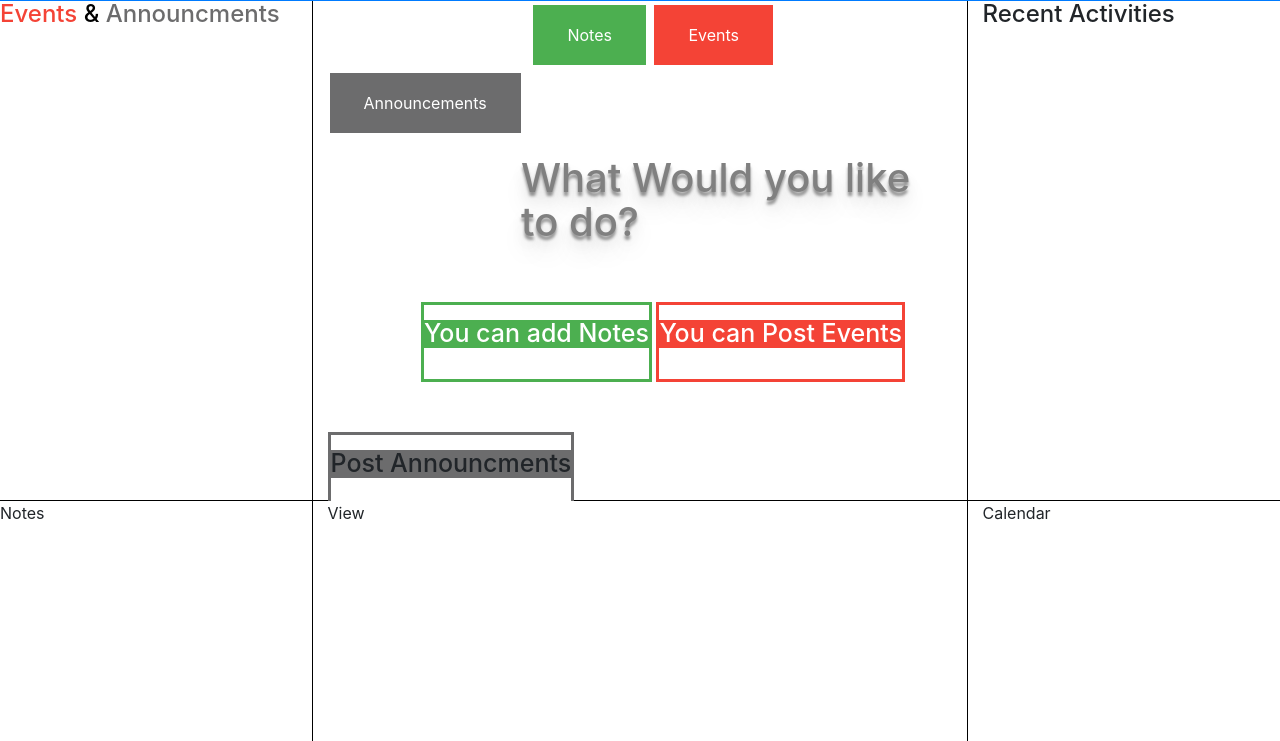
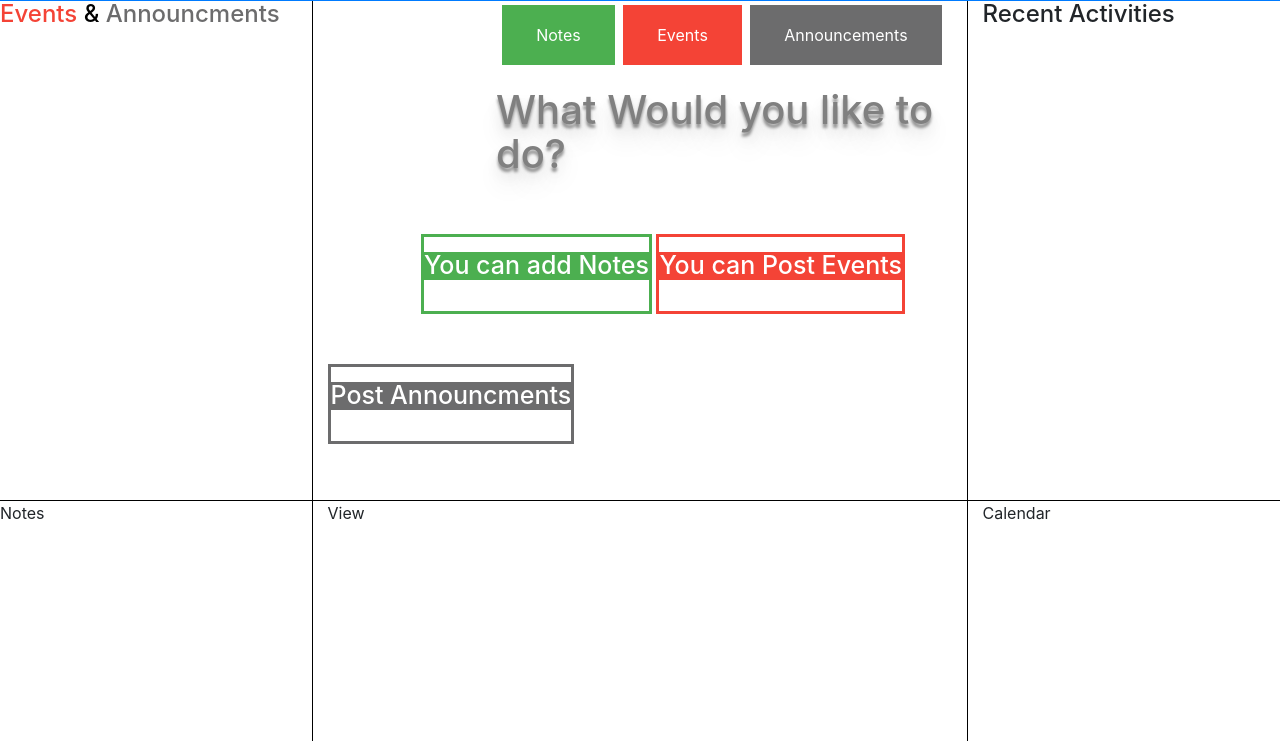
Before and after one commit to aayushmalla13/Digitized-Info-wall, a PHP site: page / in a window 1280 px wide. Shown: the part 55-796 px from the top of the page. Run offline with PHP 8.4, Linux system fonts and the light colour scheme; some libraries are stand-ins or nearby versions.

Commit message:
Update index.css

```diff
--- a/done/index.css
+++ b/done/index.css
@@ -2,7 +2,7 @@
 	height: 400px;
 	border-right: 1px solid black;
 	border-bottom: 1px solid black;
-
+	overflow: auto;
 
  }
 .item2 { grid-area: Events;
@@ -65,7 +65,7 @@ input[type="file"]{
 
 }
 .Notes{
-	margin-left: 33%;
+	margin-left: 28%;
 	background-color: #4CAF50;
     color: white;
     border: 2px solid #4CAF50;
@@ -116,7 +116,7 @@ input[type="file"]{
 				 0px 8px 13px rgba(0,0,0,0.1),
 				 0px 18px 23px rgba(0,0,0,0.10);
 				 margin-top: 3%;
-				 margin-left: 31%;
+				 margin-left: 27%;
 }
 .brief{
 
@@ -146,6 +146,7 @@ input[type="file"]{
 
 }
 .postannouncments h4{
+	color: white;
 	background-color: #6c6c6d;
 	font-size: 25px;
 }
@@ -176,7 +177,7 @@ background-color:white;
 }
 .PostE:hover{
 	background-color: white;
-    color: black;
+    color: #f44336;
 }
 .PostA{
 	margin-top: 0%;
@@ -386,6 +387,7 @@ ul{
 	box-shadow: 0 0 3px rgba(0,0,0,.5);
 
 	padding-bottom: 5%;
+	overflow: hidden;
 }
 
 .postevent input[type='text']{
@@ -410,7 +412,7 @@ ul{
 
 
 .postannouncment{
-
+	overflow: hidden;
 	box-shadow: 0 0 3px rgba(0,0,0,.5);
 	margin-top: 2%;
 	padding-bottom: 5%;
@@ -455,4 +457,6 @@ ul{
 .eventsandannouncecoll{
 	overflow: hidden;
 	margin-bottom: 2px;
+
+
 }
```
